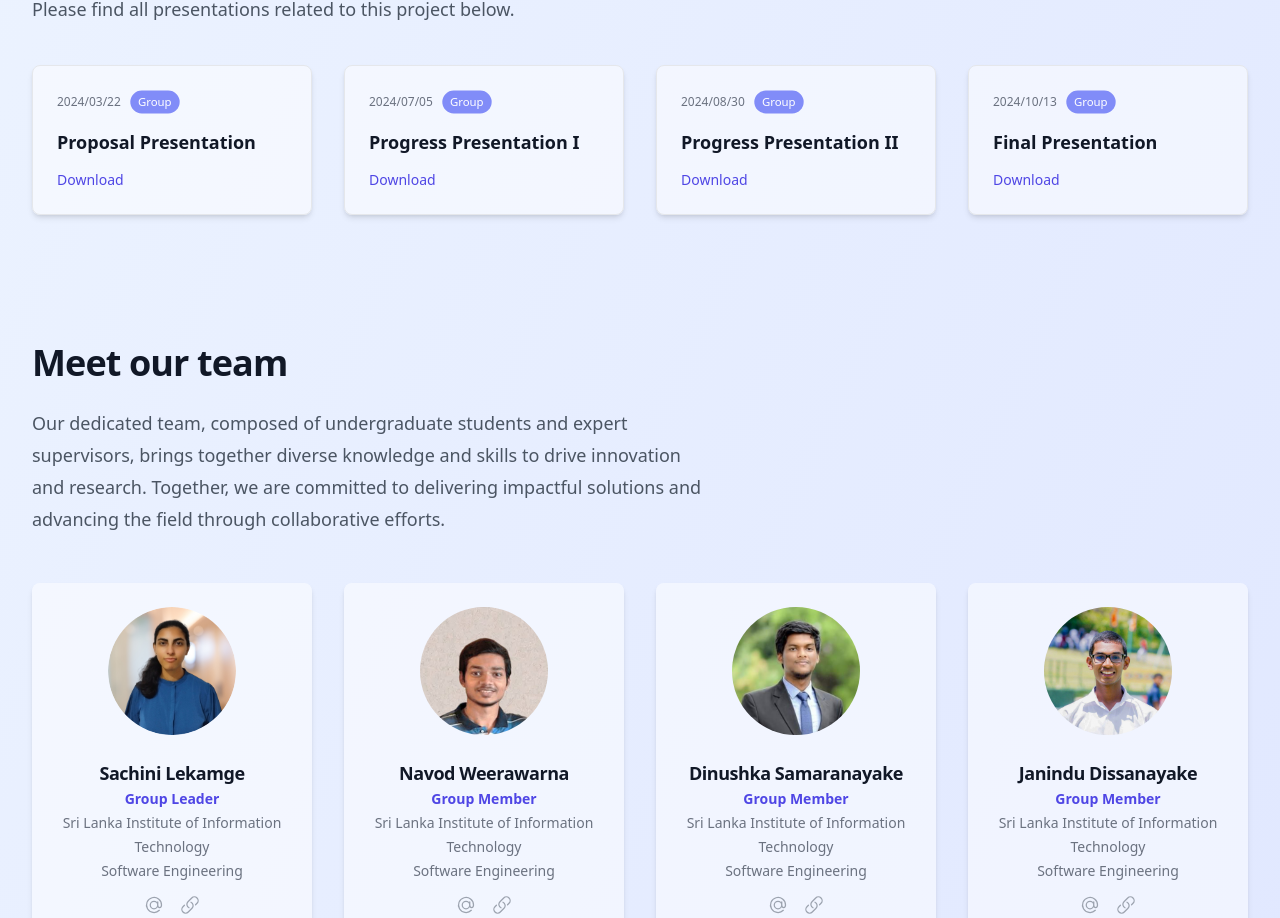
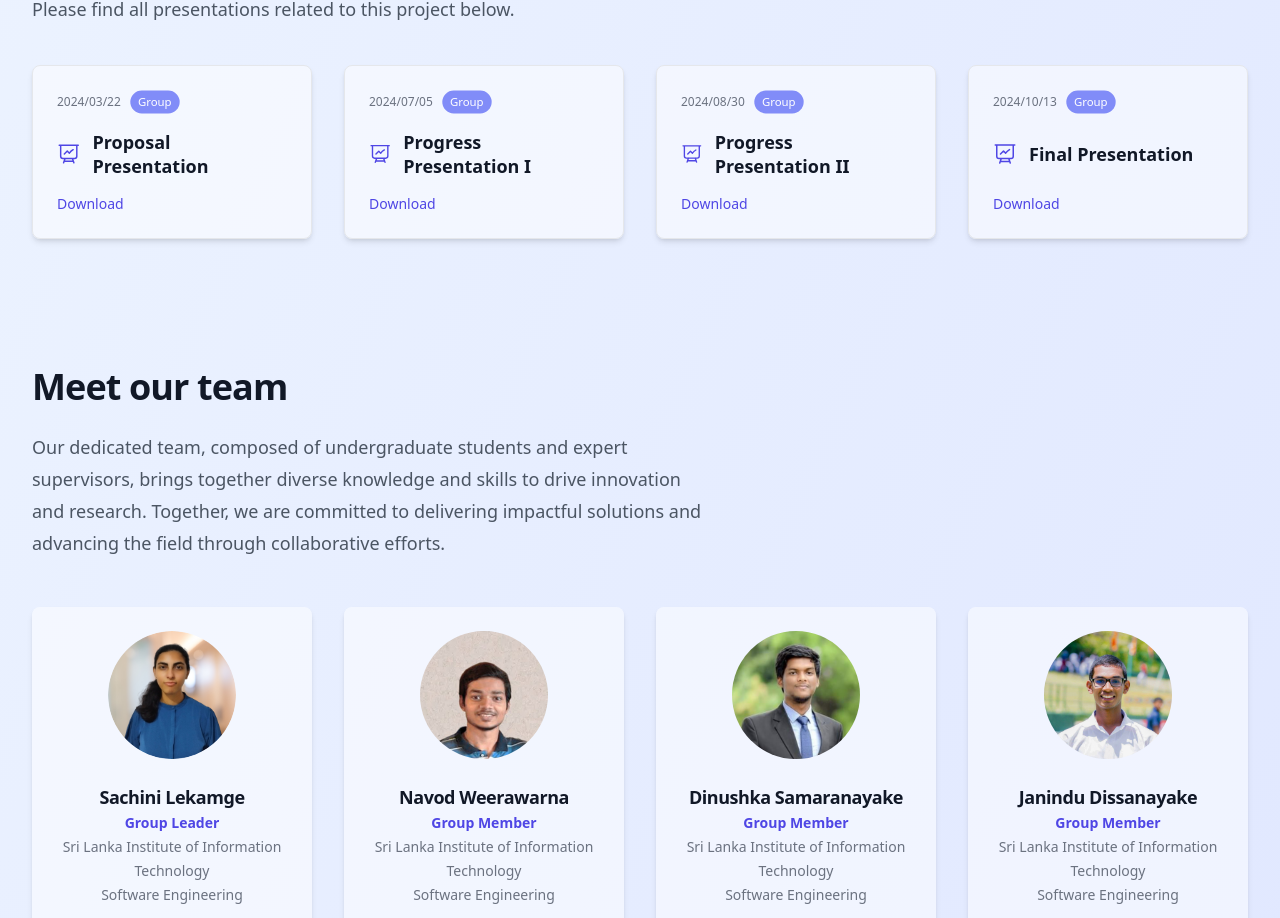
Before and after one commit to Red-Stream-Y3/HydroGuard, a React (Vite) app in the folder HydroGuard/: page / in a window 1280 px wide. Shown: the part 1371-2289 px from the top of the page. Built offline with nearby package versions, Linux system fonts and the light colour scheme; a web font is replaced by a local one.

Commit message:
Refactor Presentations component: Update icon and add Milestones component

```diff
--- a/HydroGuard/src/App.jsx
+++ b/HydroGuard/src/App.jsx
@@ -4,11 +4,13 @@ import Team from "./components/Team";
 import TechologyCloud from "./components/TechologyCloud";
 import Documents from "./components/Documents";
 import Presentations from "./components/Presentations";
+import Milestones from "./components/Milestones";
 
 function App() {
   return (
     <div className="bg-gradient-to-br from-blue-50 to-indigo-100">
       <Header />
+      <Milestones />
       <TechologyCloud />
       <Documents />
       <Presentations />
--- a/HydroGuard/src/components/Presentations.jsx
+++ b/HydroGuard/src/components/Presentations.jsx
@@ -1,4 +1,4 @@
-import { DocumentTextIcon } from "@heroicons/react/24/outline";
+import { PresentationChartLineIcon } from "@heroicons/react/24/outline";
 
 const posts = [
   {
@@ -56,6 +56,7 @@ const Presentations = () => {
                 </span>
               </div>
               <div className="group relative mt-4 flex items-center">
+                <PresentationChartLineIcon className="h-6 w-6 text-indigo-600 mr-3" />
                 <h3 className="text-lg font-semibold leading-6 text-gray-900 group-hover:text-indigo-600">
                   <a
                     href={post.downloadLink}
```
